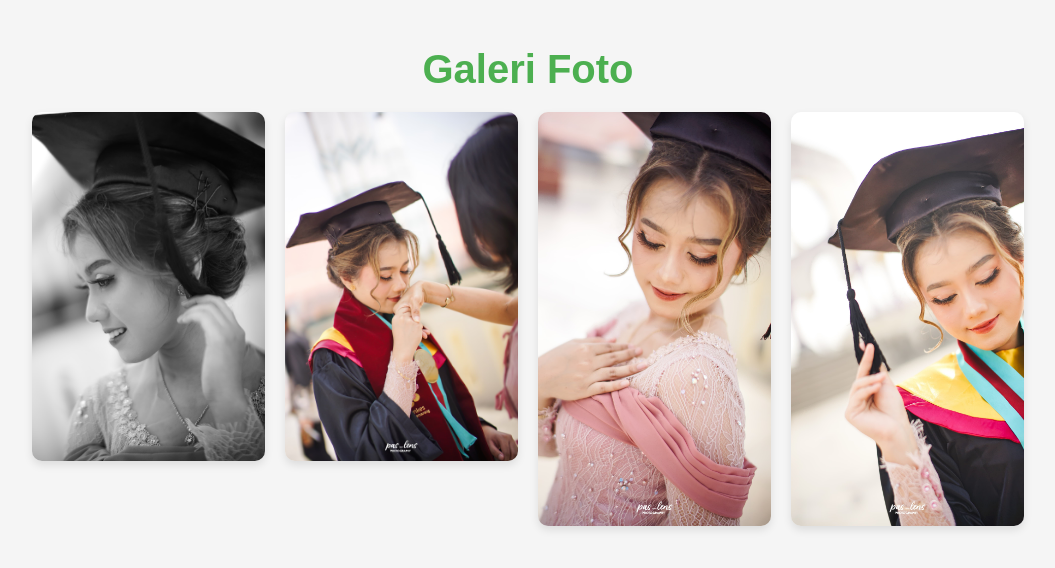
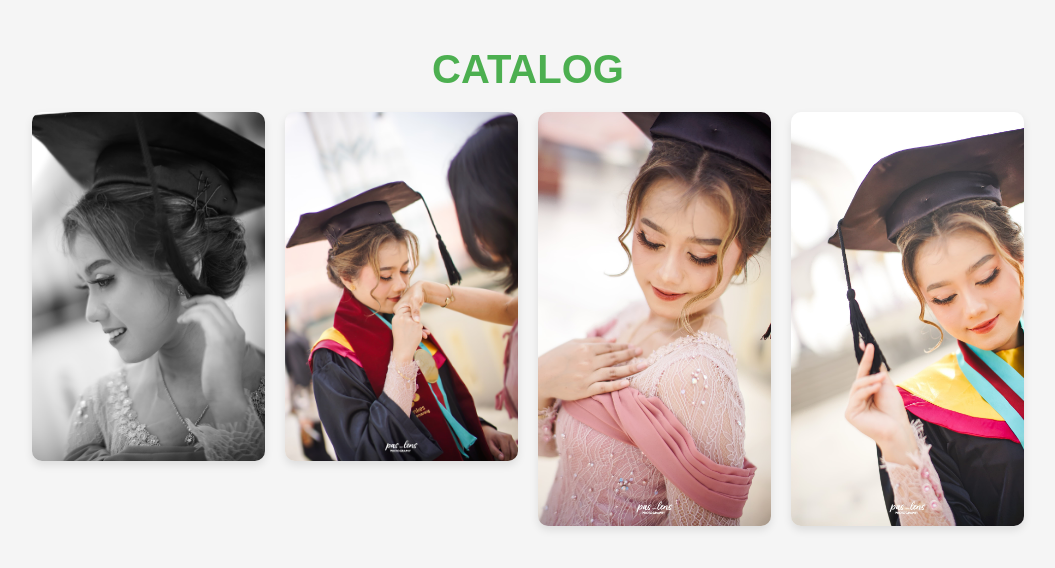
Before and after one commit to kaonangsigit/Catalog, a plain HTML site: page index.html in a window 1280 px wide. Shown: the whole page, without its empty margins (112-1167 px from the left). Drawn offline with Linux system fonts and the light colour scheme.

Commit message:
Update index.html

```diff
--- a/index.html
+++ b/index.html
@@ -58,7 +58,7 @@
     </style>
 </head>
 <body>
-    <h1>Galeri Foto</h1>
+    <h1>CATALOG</h1>
     <div class="gallery">
         <div class="gallery-item">
             <img src="foto1.jpeg" alt="Foto 1">
```
